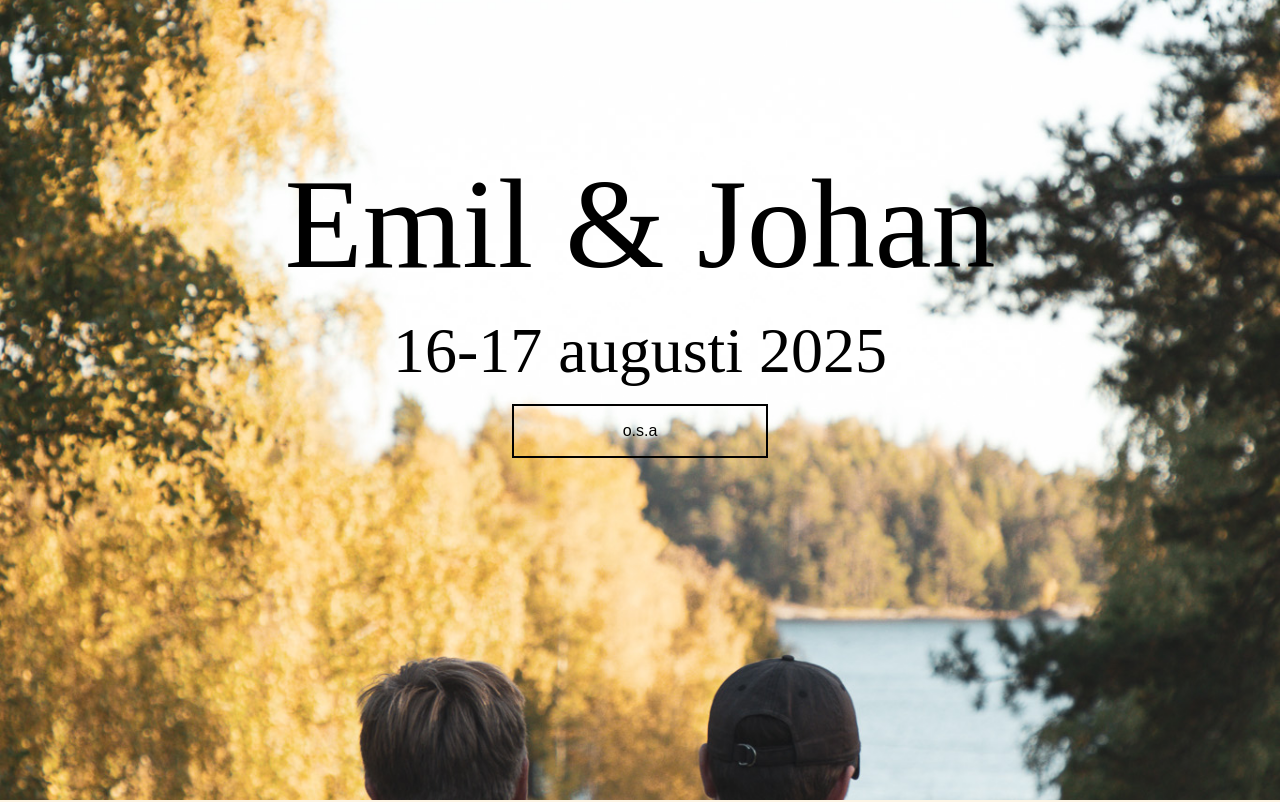
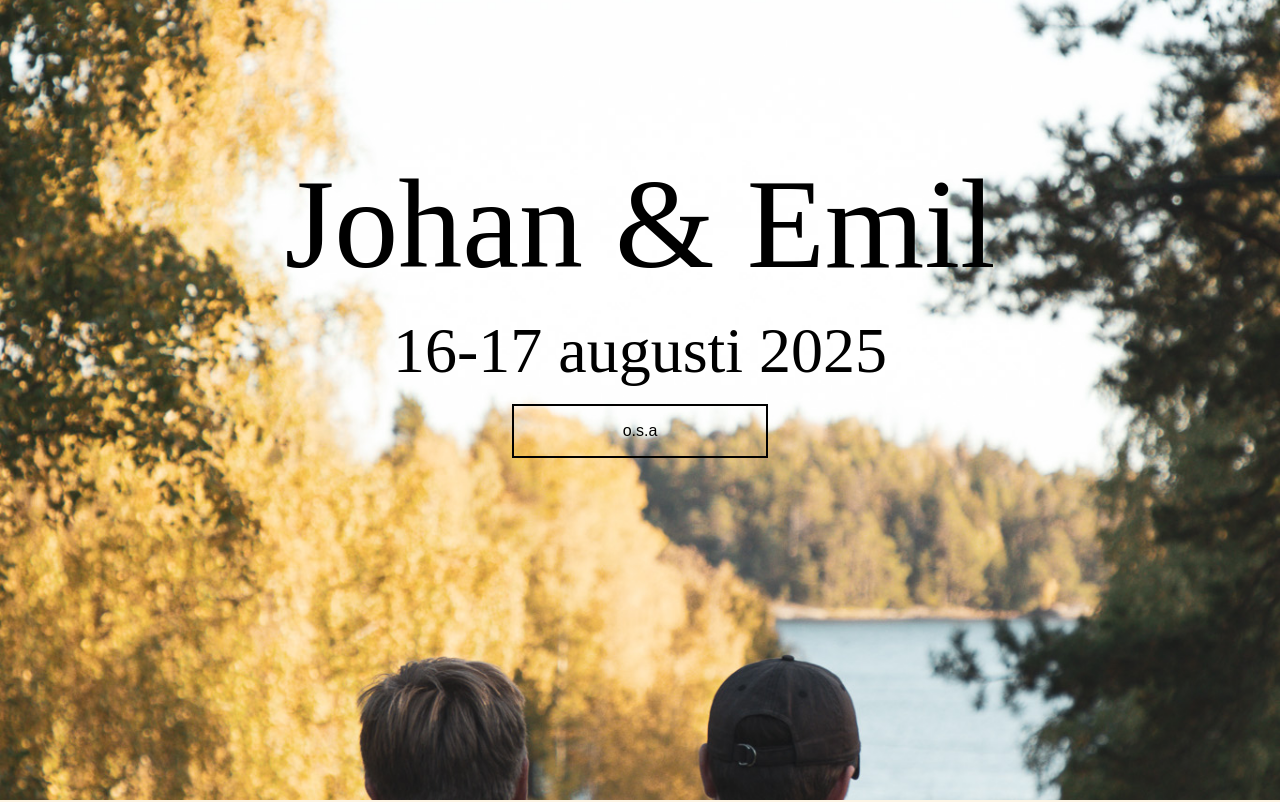
Before and after one commit to Sofiajac/wedding, a React (Create React App) app: page / in a window 1280 px wide. Shown: the top 802 px of the page. Built offline with nearby package versions, Linux system fonts and the light colour scheme; a web font is replaced by a local one.

Commit message:
Switch order the couple's names to "Johan & Emil"
This is the order on the "SAVE the DATE" card.

```diff
--- a/src/App.tsx
+++ b/src/App.tsx
@@ -10,7 +10,7 @@ function App() {
     <div className="container">
       <header className="header">
         <div className="imageBanner">
-          <h1 className="fancyText h1">Emil & Johan</h1>
+          <h1 className="fancyText h1">Johan & Emil</h1>
           <h2 className="fancyText h2">16-17 augusti 2025</h2>
           <div className="buttonWrapper">
             <Button title="o.s.a" wide />
```
